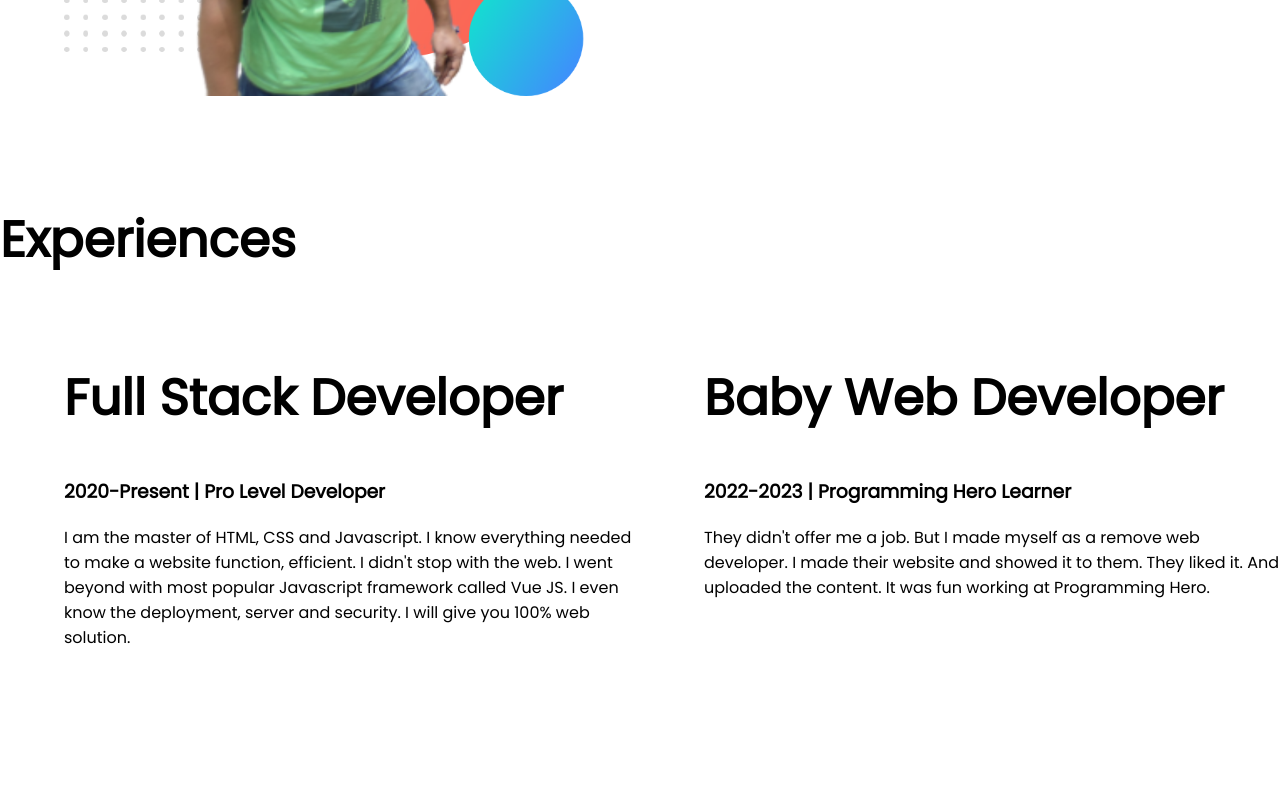
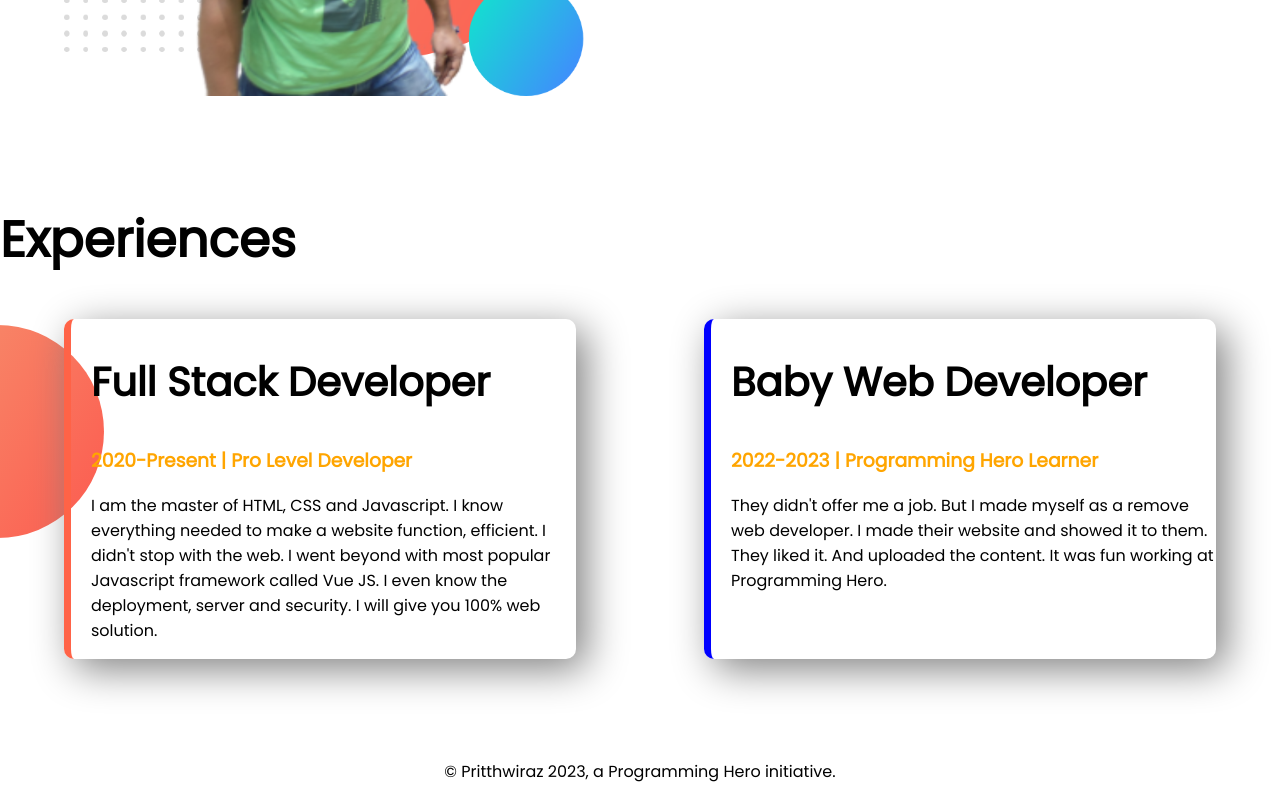
Before and after one commit to pritthwiraz/developer-portfolio, a plain HTML site: page index.html in a window 1280 px wide. Shown: the part 1155-1955 px from the top of the page. Before the commit the page ends 1921 px from the top, so only its background shows below. Drawn offline with Linux system fonts and the light colour scheme.

Commit message:
Border style and footer added

```diff
--- a/index.html
+++ b/index.html
@@ -44,22 +44,25 @@
     <section class="experience-area">
         <h1>Experiences</h1>
         <div class="flexible-container">
-            <div class="half-width">
-                <h1>Full Stack Developer</h1>
-                <h3>2020-Present | Pro Level Developer</h3>
+            <div id="full-stack" class="experience-item">
+                <h2>Full Stack Developer</h2>
+                <h3 class="name">2020-Present | Pro Level Developer</h3>
                 <p>I am the master of HTML, CSS and Javascript. I know everything needed to make a website function,
                     efficient. I didn't stop with the web. I went beyond with most popular Javascript framework called
                     Vue JS. I even know the deployment, server and security. I will give you 100% web solution.</p>
             </div>
-            <div class="half-width">
-                <h1>Baby Web Developer</h1>
-                <h3>2022-2023 | Programming Hero Learner</h3>
+            <div id="baby" class="experience-item">
+                <h2>Baby Web Developer</h2>
+                <h3 class="name">2022-2023 | Programming Hero Learner</h3>
                 <p>They didn't offer me a job. But I made myself as a remove web developer. I made their website and
                     showed
                     it to them. They liked it. And uploaded the content. It was fun working at Programming Hero.</p>
             </div>
         </div>
     </section>
+    <footer>
+        <p>© Pritthwiraz 2023, a Programming Hero initiative.</p>
+    </footer>
 </body>
 
 </html>
--- a/style.css
+++ b/style.css
@@ -5,6 +5,10 @@
 
 h1 {
     font-size: 50px;
+}
+
+h2 {
+    font-size: 40px;
 }
 
 .name {
@@ -46,3 +50,31 @@
     background-position: right;
 
 }
+
+.experience-area {
+    background-image: url(images/exp-bg.png);
+    background-repeat: no-repeat;
+    background-position: left;
+}
+
+.experience-item {
+    box-shadow: 10px 10px 40px grey;
+    width: 40%;
+    margin-left: 5%;
+    margin-right: 5%;
+    padding-left: 20px;
+    border-radius: 10px;
+
+}
+
+#full-stack {
+    border-left: 7px solid tomato;
+}
+
+#baby {
+    border-left: 7px solid blue;
+}
+
+footer {
+    text-align: center;
+}
```
